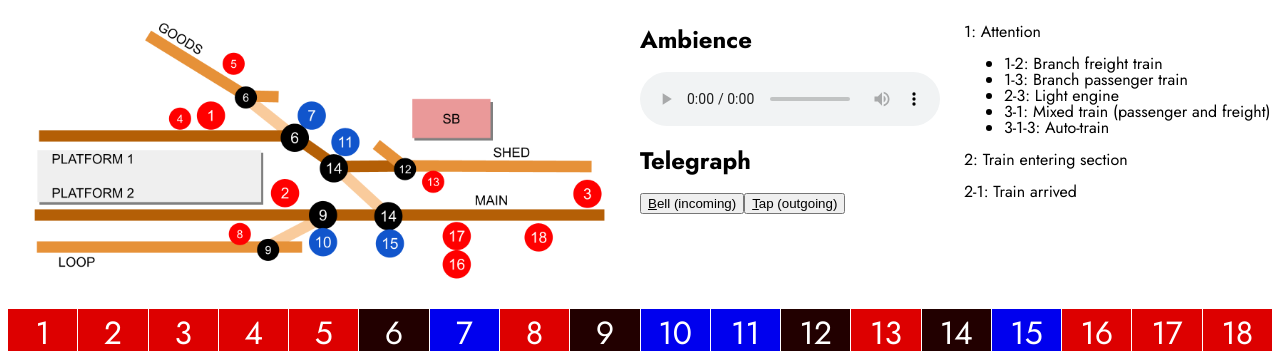
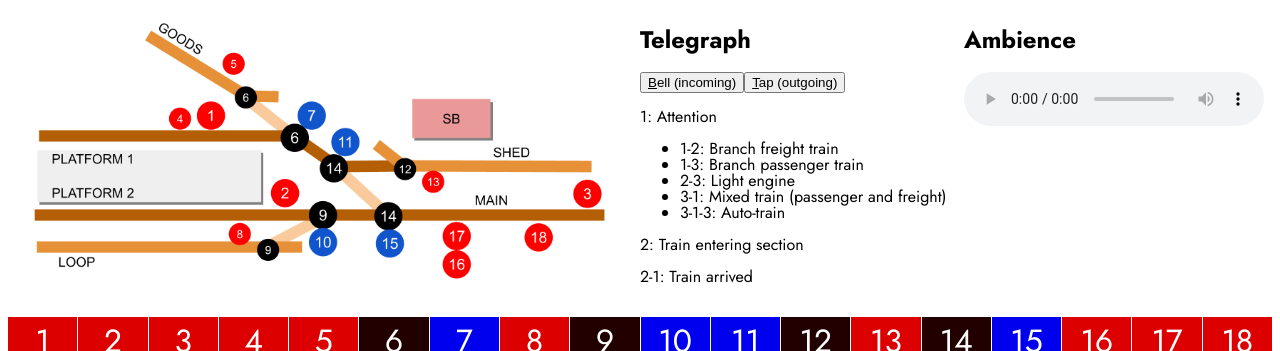
Before and after one commit to mafu-d/signal-box-simulator, a Vue app: page / in a window 1280 px wide. Shown: the top 351 px of the page. Built offline with nearby package versions, Linux system fonts and the light colour scheme.

Commit message:
Reorder controls

```diff
--- a/src/App.vue
+++ b/src/App.vue
@@ -235,13 +235,7 @@ onMounted(() => {
       alt="Diagram"
       class="diagram"
     />
-    <div class="audio-controls">
-      <h2>Ambience</h2>
-      <audio
-        src="https://sound-effects-media.bbcrewind.co.uk/mp3/0009032.mp3"
-        controls
-        loop
-      ></audio>
+    <div class="telegraph-notes">
       <h2>Telegraph</h2>
       <audio src="bell.mp3" ref="bell" volume="0.5"></audio>
       <audio src="switch.mp3" ref="tap" volume="0.5"></audio>
@@ -253,8 +247,6 @@ onMounted(() => {
           <u>T</u>ap (outgoing)
         </button>
       </div>
-    </div>
-    <div class="telegraph-notes">
       <p>1: Attention</p>
       <ul>
         <li>1-2: Branch freight train</li>
@@ -265,6 +257,14 @@ onMounted(() => {
       </ul>
       <p>2: Train entering section</p>
       <p>2-1: Train arrived</p>
+    </div>
+    <div class="audio-controls">
+      <h2>Ambience</h2>
+      <audio
+        src="https://sound-effects-media.bbcrewind.co.uk/mp3/0009032.mp3"
+        controls
+        loop
+      ></audio>
     </div>
     <div class="frame">
       <Lever
```
